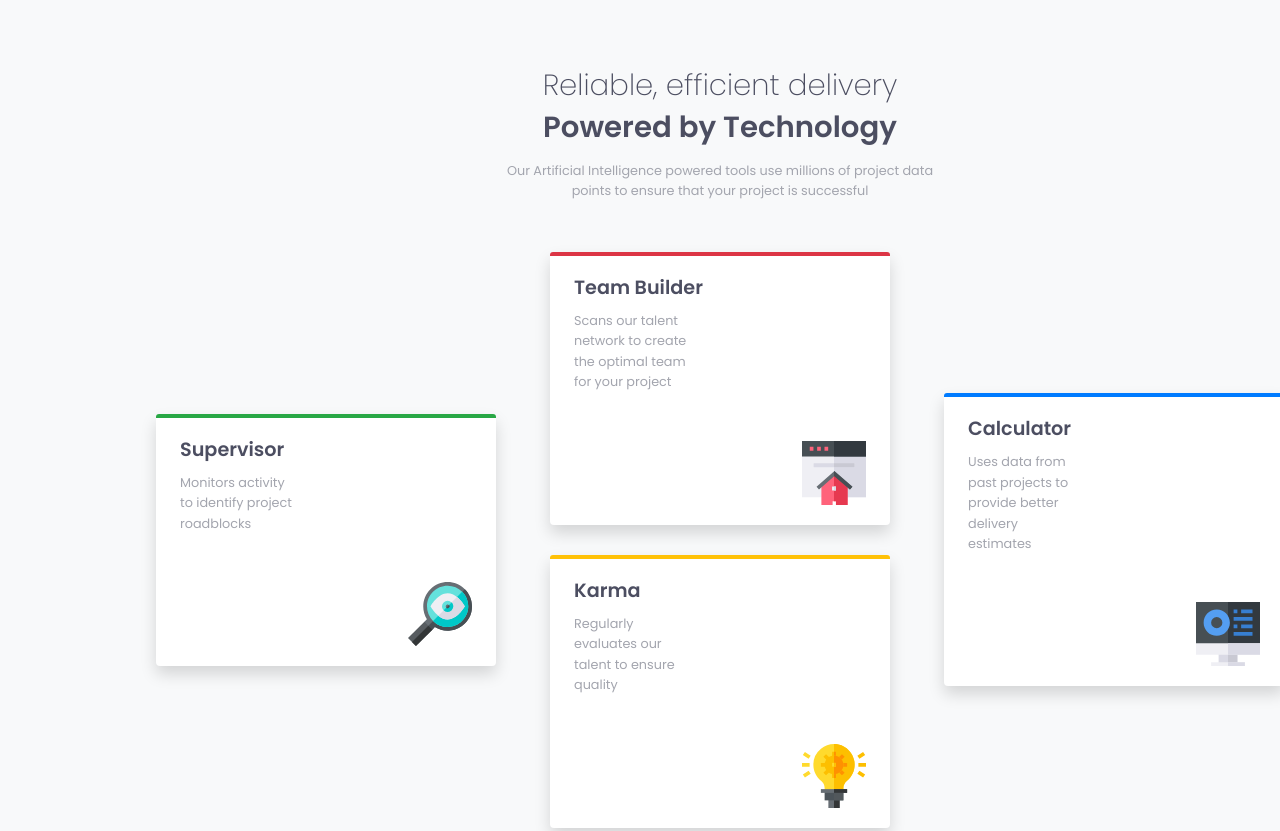
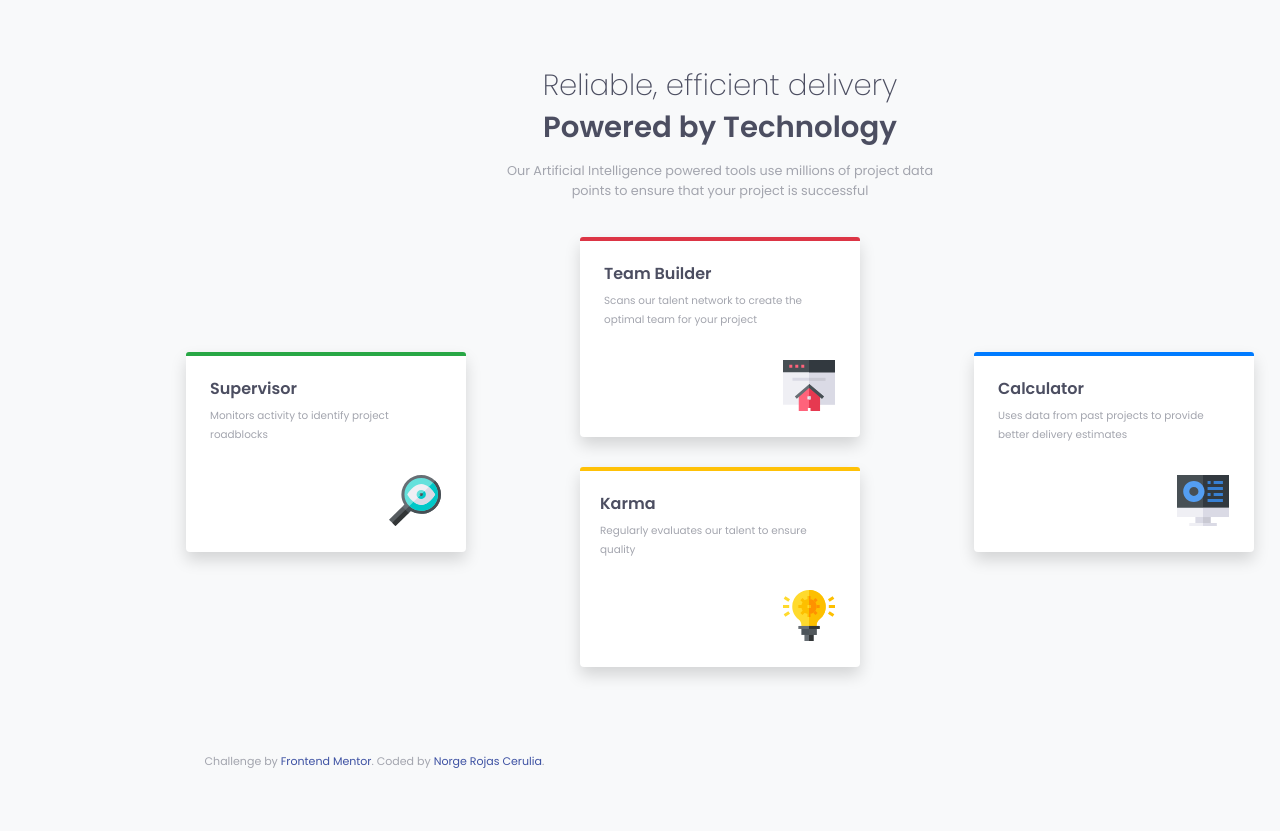
Before and after one commit to niche-web/Frontend-Mentor---Four-card-feature-section-v2, a plain HTML site: page index.html in a window 1280 px wide. Shown: the top 831 px of the page. Drawn offline with nearby package versions, Linux system fonts and the light colour scheme.

Commit message:
Cards dimensions and vertical spacing

```diff
--- a/CSS/Style.css
+++ b/CSS/Style.css
@@ -14,6 +14,10 @@ h1, h2, h3 {
 h1, h2{
   font-size: 1.825rem;
 }
+h3{
+  font-size: 1rem!important;
+  margin-top: 3px;
+}
 h2{
   margin-top:-1.5px;
   margin-bottom:-7px;
@@ -24,7 +28,10 @@ p{
   line-height:1.6;
 }
 img {
-  float: right;
+  position: absolute;
+  right: 25.5px;
+  bottom: 25.5px;
+  width: 18.3%
 }
 /* general */
 .container-fluid {
@@ -41,14 +48,16 @@ img {
   padding-top:0;
 }
 .card {
-  max-width: 340px;
+  width: 280px;
+  height: 200px;
+  position: relative;
 }
 
 /* card margin */
-.card-marg-td {
+/* .card-marg-td {
   margin-top: 15px;
   margin-bottom: 15px;
-}
+} */
 
 .card-header {
   border-bottom: 0;
@@ -60,8 +69,11 @@ img {
 }
 
 .card-text {
-  font-size: 0.8rem;
-  margin-bottom: 3rem;
+  font-size: 0.65rem;
+  width: 100%;
+  /* margin-bottom: 3rem; */
+  margin-top: -3px;
+  line-height: 1.8;
 }
 
 .karma {
--- a/index.html
+++ b/index.html
@@ -76,7 +76,7 @@
           <!-- karma -->
           <div class="karma card card-marg-td border-0 mx-auto shadow">
             <div class="card-header bg-warning p-0 pt-1 "></div>
-            <div class="card-body px-4 text-left">
+            <div class="card-body text-left">
               <h3 class="card-title">Karma</h3>
               <p class="card-text">Regularly evaluates our talent to ensure quality</p>
               <img src="images\icon-karma.svg" alt="">
```
